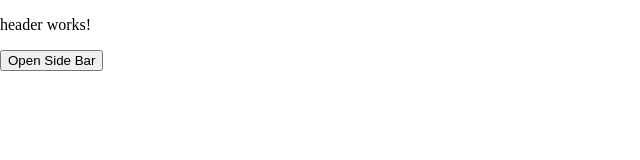
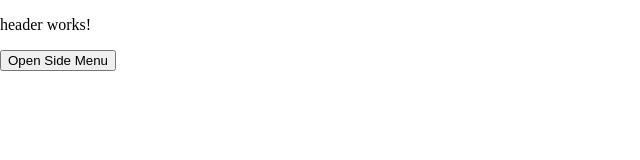
Before and after one commit to EdisonChen00001/CMPS, an Angular app: page / in a window 1280 px wide. Shown: the top 160 px of the page, without its empty margins (0-640 px from the left). Built offline with nearby package versions, Linux system fonts and the light colour scheme.

Commit message:
change account

```diff
--- a/src/app/app.component.html
+++ b/src/app/app.component.html
@@ -8,7 +8,7 @@
       <app-header></app-header>
     </header>
     <main>
-      <button (click)="sidenav.open()">Open Side Bar</button>
+      <button (click)="sidenav.open()">Open Side Menu</button>
     </main>
       <footer>
         <app-footer>
```
